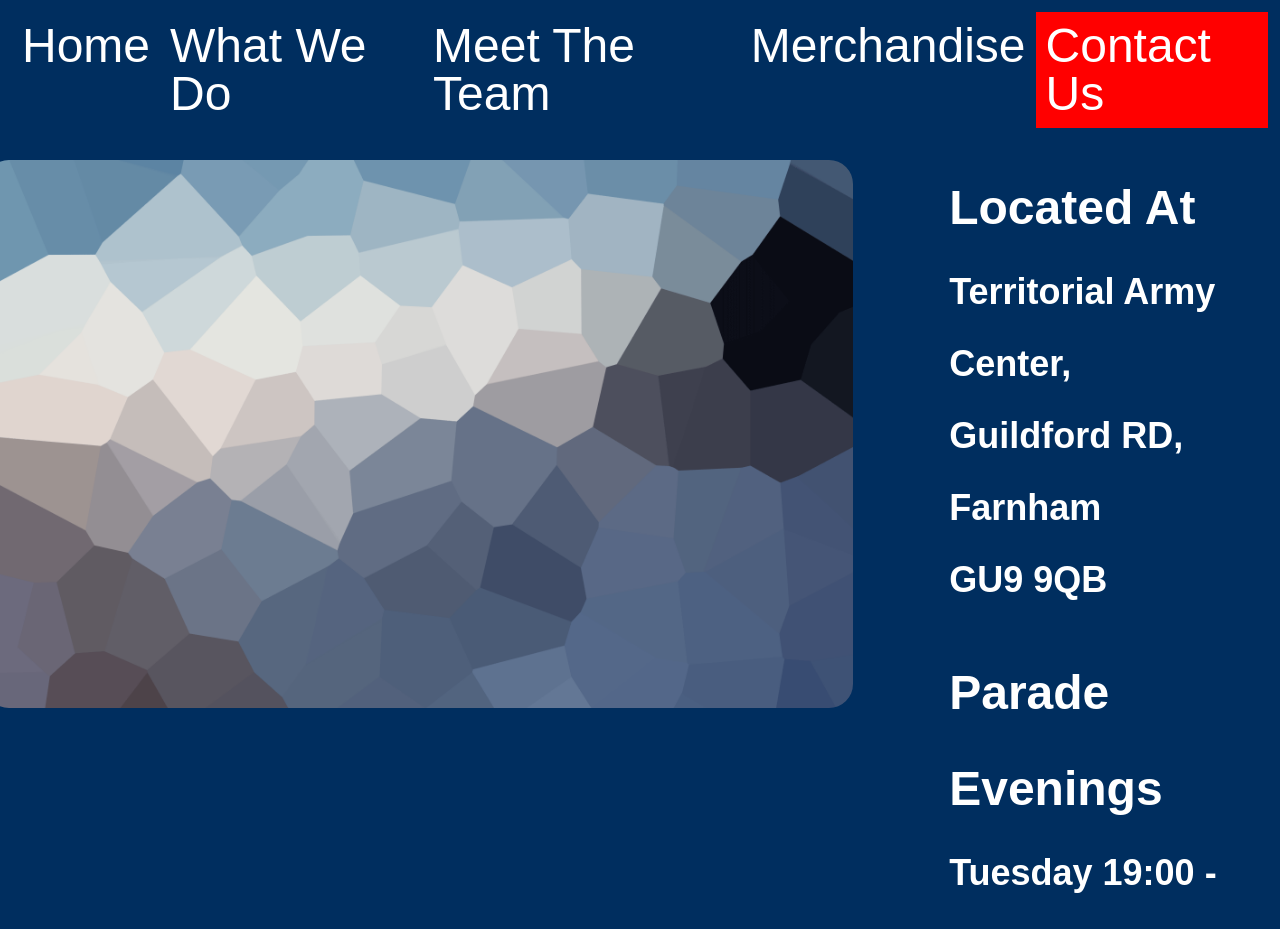
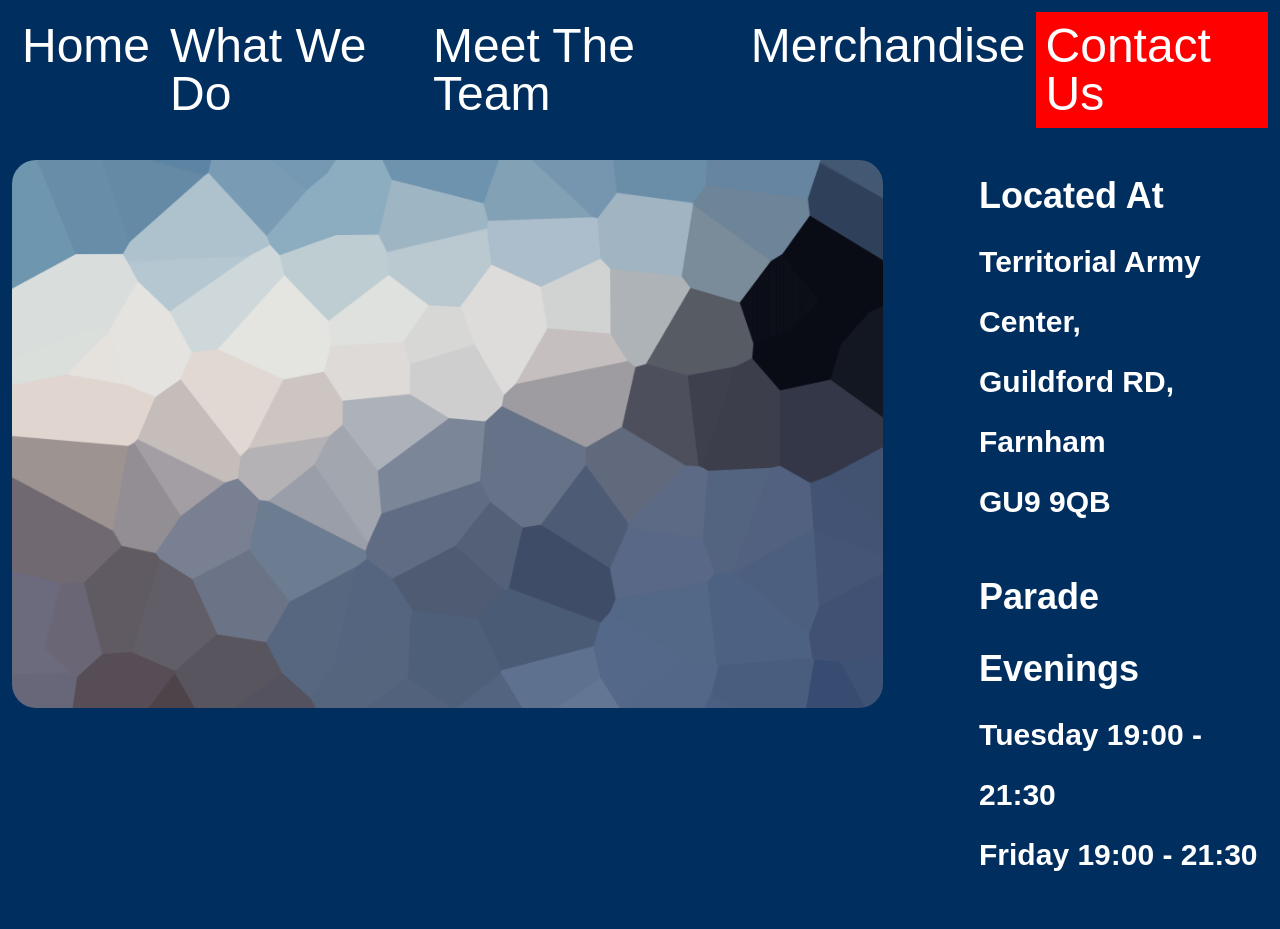
Before and after one commit to MagnusAustralia/cadets, a Next.js app: page /contact-us in a window 1280 px wide. Shown: the top 929 px of the page. Built offline with nearby package versions, Linux system fonts and the light colour scheme; a web font is replaced by a local one.

Commit message:
Text resize on contact page

```diff
--- a/pages/contact-us.js
+++ b/pages/contact-us.js
@@ -24,9 +24,9 @@ const contact = () => {
 					/>
 				</div>
 				<div>
-					<div className="font-bold text-5xl leading-loose">
+					<div className="font-bold text-4xl leading-loose">
 						<h1>Located At</h1>
-						<p className=" text-4xl leading-loose">
+						<p className=" text-3xl leading-loose">
 							Territorial Army Center,
 							<br />
 							Guildford RD, Farnham
@@ -35,10 +35,10 @@ const contact = () => {
 						</p>
 					</div>
 					<br />
-					<div className="font-bold text-5xl">
-						<h1 className=" text-5xl leading-loose">Parade Evenings</h1>
-						<p className=" text-4xl leading-loose">Tuesday 19:00 - 21:30</p>
-						<p className=" text-4xl leading-loose">Friday 19:00 - 21:30</p>
+					<div className="font-bold text-4xl">
+						<h1 className=" text-4xl leading-loose">Parade Evenings</h1>
+						<p className=" text-3xl leading-loose">Tuesday 19:00 - 21:30</p>
+						<p className=" text-3xl leading-loose">Friday 19:00 - 21:30</p>
 					</div>
 				</div>
 			</section>
```
